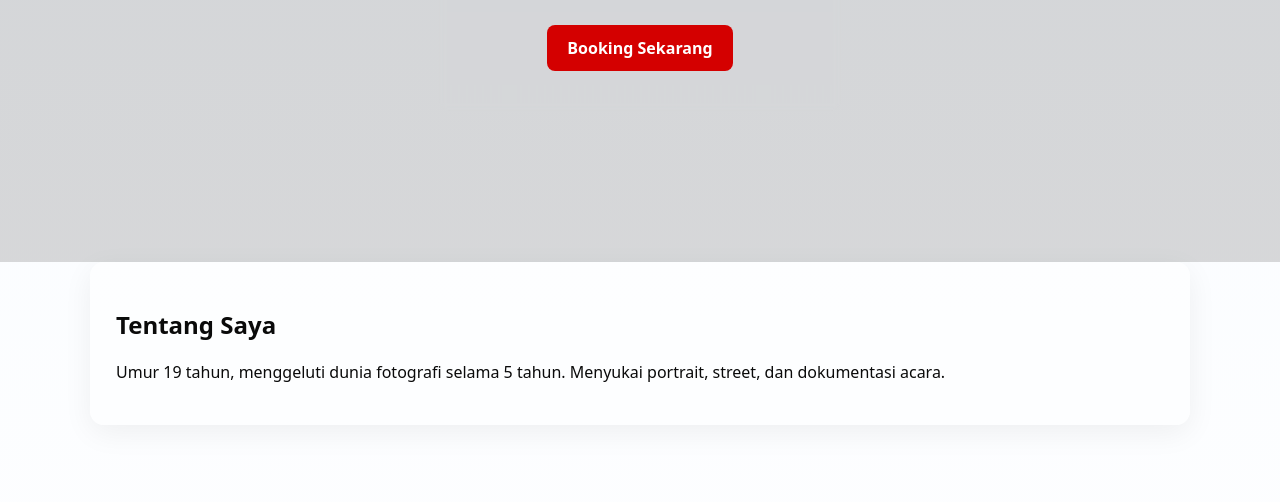
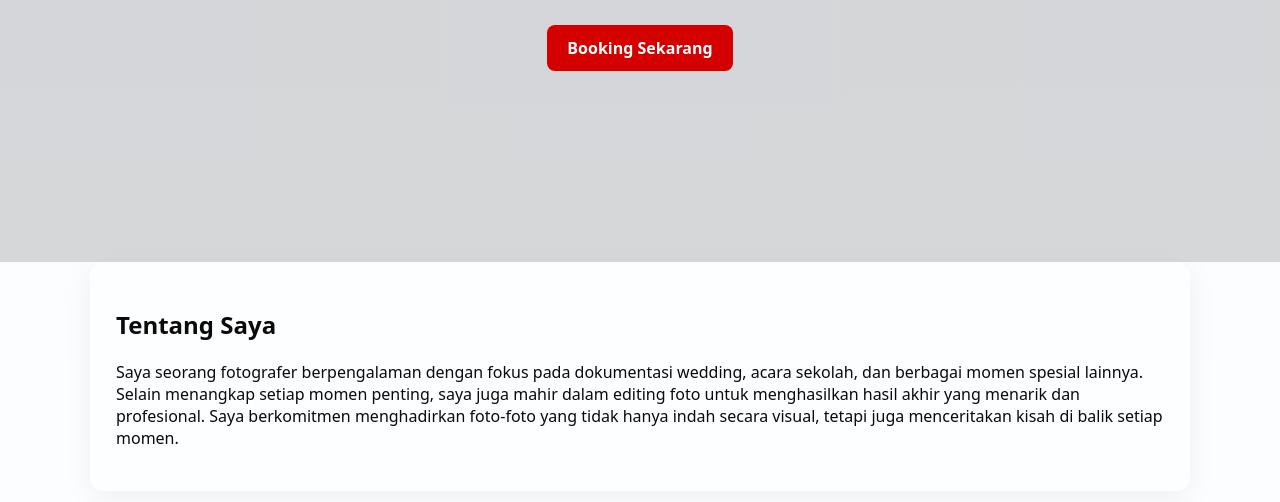
Before and after one commit to fajartel8-droid/fajar-telaumbanua, a plain HTML site: page index.html in a window 1280 px wide. Shown: the part 298-800 px from the top of the page. Drawn offline with Linux system fonts and the light colour scheme; files whose address does not match are found by name.

Commit message:
Update index.html

```diff
--- a/index.html
+++ b/index.html
@@ -34,7 +34,9 @@
 
   <section id="about" class="section glass">
     <h2>Tentang Saya</h2>
-    <p>Umur 19 tahun, menggeluti dunia fotografi selama 5 tahun. Menyukai portrait, street, dan dokumentasi acara.</p>
+    <p>Saya seorang fotografer berpengalaman dengan fokus pada dokumentasi wedding, acara sekolah, dan berbagai momen spesial lainnya.
+      Selain menangkap setiap momen penting, saya juga mahir dalam editing foto untuk menghasilkan hasil akhir yang menarik dan profesional.
+      Saya berkomitmen menghadirkan foto-foto yang tidak hanya indah secara visual, tetapi juga menceritakan kisah di balik setiap momen.</p>
   </section>
 
   <section id="gallery" class="section">
```
